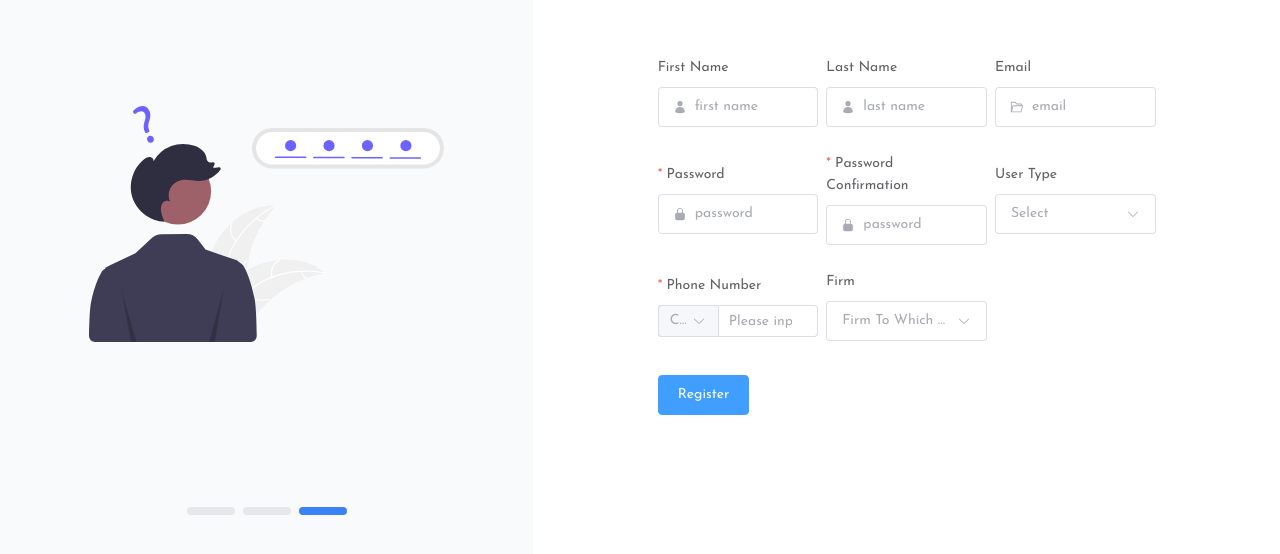
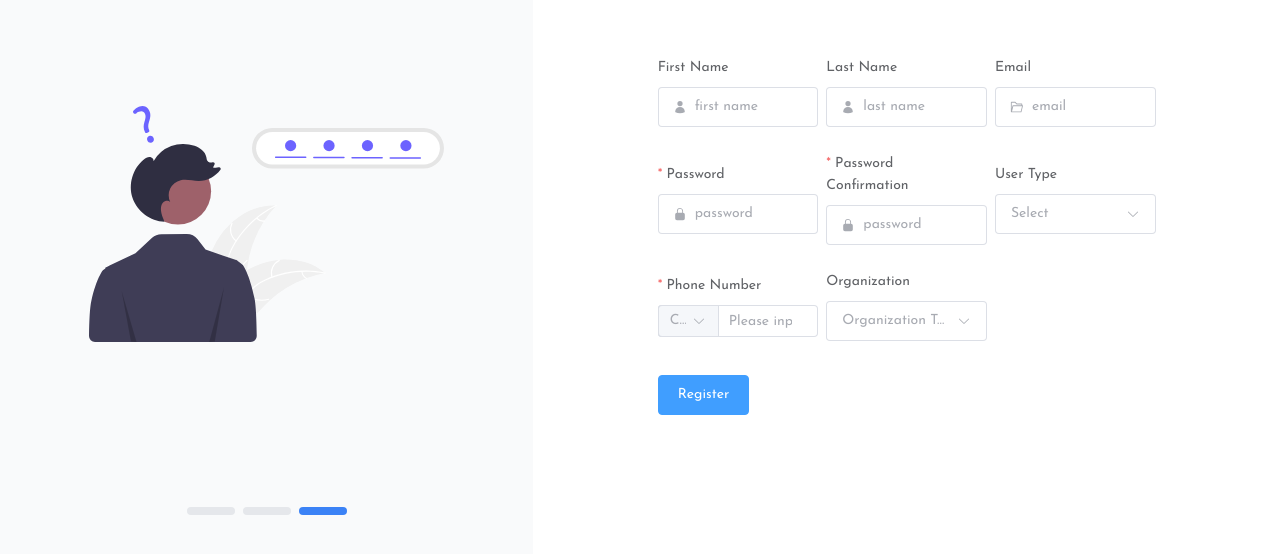
Before and after one commit to kejamove/crm-frontend, a Vue app: page /register in a window 1280 px wide. Shown: the part 164-718 px from the top of the page. Built offline with nearby package versions, Linux system fonts and the light colour scheme.

Commit message:
edit user

```diff
--- a/src/views/auth/forms/RegisterForm.vue
+++ b/src/views/auth/forms/RegisterForm.vue
@@ -67,10 +67,10 @@
               type="password"
           />
         </el-form-item>
-        <el-form-item label="User Type" prop="user_type" class="w-full">
+        <el-form-item label="User Type" prop="role" class="w-full">
           <el-select
               clearable
-              v-model="form.user_type"
+              v-model="form.role"
               placeholder="Select"
               size="large"
           >
@@ -82,7 +82,7 @@
             />
           </el-select>
         </el-form-item>
-        <el-form-item label="Phone Number" prop="phone_local_number" class="w-full"
+        <el-form-item label="Phone Number" prop="phone_number" class="w-full"
                       :rules="[
               {
                 required: true,
@@ -95,14 +95,14 @@
           ]"
         >
           <el-input
-              v-model="form.phone_local_number"
+              v-model="form.phone_number"
               style="max-width: 600px"
               placeholder="Please input phone number"
               class="input-with-select"
               type="number"
           >
             <template #prepend>
-              <el-select v-model="form.phone_country_code"
+              <el-select v-model="form.country_code"
                          placeholder="Country Code" style="width: 60px">
                 <el-option label="+254" value="+254" />
                 <el-option label="+255" value="+255" />
@@ -110,14 +110,14 @@
             </template>
           </el-input>
         </el-form-item>
-        <el-form-item label="Firm" prop="firm_id" class="w-full">
+        <el-form-item label="Organization" prop="organization" class="w-full">
           <el-select
-              v-model="form.firm_id"
+              v-model="form.organization"
               clearable
               @focus="fetchStores"
               @change="clearBranch"
               :loading="storeLoading"
-              placeholder="Firm To Which a user belongs"
+              placeholder="Organization To Which a user belongs"
               size="large"
           >
             <template #loading>
@@ -230,7 +230,7 @@ const submitForm = async (formEl: FormInstance | undefined) => {
 
       if (route.name == 'edit-user') {
         // console.log(form.value.firm_id.value, 'form')
-        let payload = {...form, branch_id:form.value.branch_id}
+        let payload = {...form.value, branch_id:form.value.branch_id}
         console.log(form.value.branch_id, 'payload')
 
 
@@ -249,15 +249,15 @@ const submitForm = async (formEl: FormInstance | undefined) => {
 
 const user_types = [
   {
-    value: 'super_admin',
+    value: 'admin',
     label: 'Super Admin',
   },
   {
     value: 'branch_manager',
     label: 'Branch Manager',
   },{
-    value: 'firm_owner',
-    label: 'Firm Owner',
+    value: 'organization_manager',
+    label: 'Organization Owner',
   },
   {
     value: 'sales_person',
@@ -303,8 +303,9 @@ const fetchStores = ()=>{
   storeLoading.value= true
   registeredStores.value = []
 
-  store.dispatch('fetchList', {url:'firms'})
+  store.dispatch('fetchList', {url:'organizations'})
       .then((resp)=>{
+        console.log("resp", resp.data)
         resp.data.map((store)=>{
           registeredStores.value.push({
             'label': store.name,
@@ -325,7 +326,7 @@ const fetchBranches = ()=>{
   branchLoading.value= true
   registeredBranches.value = []
 
-  let newUrl = `firms/${form.value?.firm_id}/branches`
+  let newUrl = `firms/${form.value?.organization}/branches`
 
   if (route.name == 'edit-user') {
     // console.log(form.value?.firm_id?.value)
@@ -346,11 +347,12 @@ const fetchBranches = ()=>{
 
 const fetchOnMount = ()=>{
   if (route.name == 'edit-user') {
+    fetchStores()
     store.dispatch('fetchSingleItem', {url:`users`, id:route?.params?.id}).then((res)=>{
       // fill firm Data
       if (res.data?.firm_id) {
-        store.dispatch('fetchSingleItem', {url:`firms`, id: res?.data.firm_id}).then((resp)=>{
-          form.value.firm_id = {value: resp.data.id, label:resp.data?.name}
+        store.dispatch('fetchSingleItem', {url:`firms`, id: res?.data.organization}).then((resp)=>{
+          form.value.organization = {value: resp.data.id, label:resp.data?.name}
         })
       }
 
```
